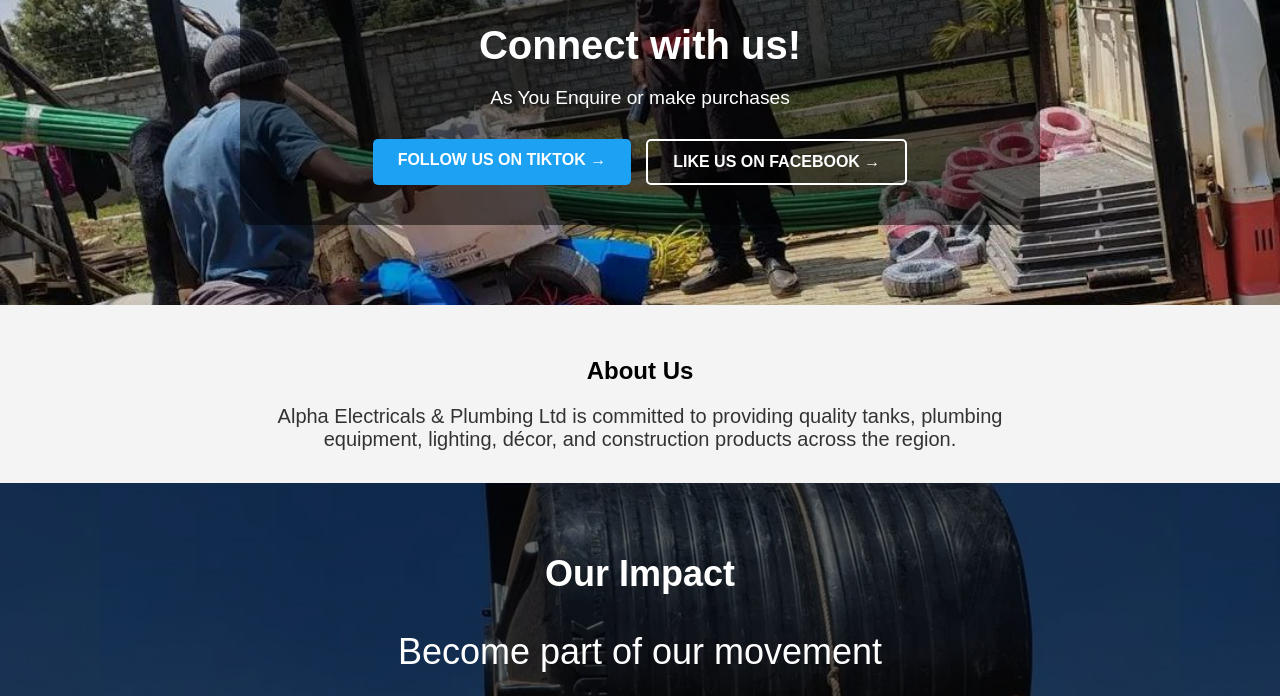
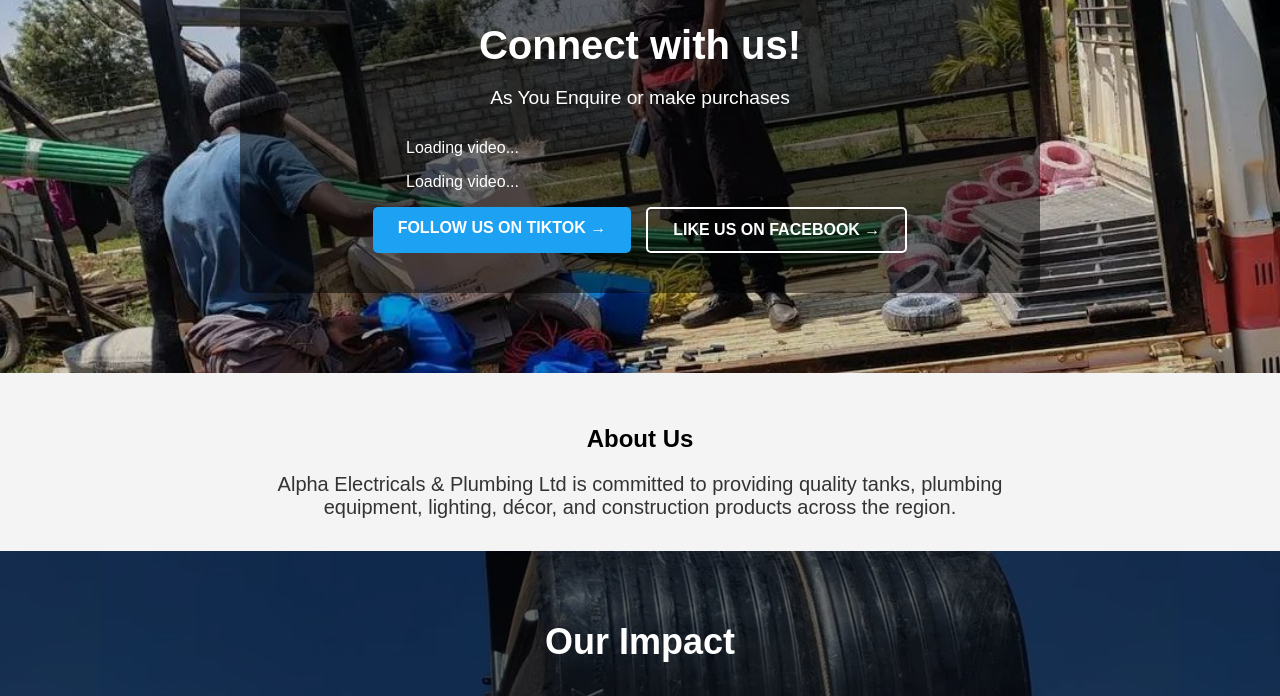
Before and after one commit to shangiy/Alpha-Electric-N-Plumbing-ltd, a plain HTML site: page index.html in a window 1280 px wide. Shown: the part 4420-5116 px from the top of the page. Drawn offline with Linux system fonts and the light colour scheme; a script that the page names is missing.

Commit message:
Update index.html

```diff
--- a/index.html
+++ b/index.html
@@ -416,10 +416,28 @@
 
 
 
-  <section class="connect-section">
+<section class="connect-section">
   <div class="connect-overlay">
     <h2 class="animate-text">Connect with us!</h2>
     <p class="animate-text">As You Enquire or make purchases</p>
+
+    <!-- TikTok video previews -->
+    <div class="tiktok-videos-container">
+      <blockquote class="tiktok-embed"
+        cite="https://www.tiktok.com/@alphaelectricalsandplumb/video/7506475821771640070"
+        data-video-id="7506475821771640070"
+        style="max-width: 325px; min-width: 200px;">
+        <section>Loading video...</section>
+      </blockquote>
+
+      <blockquote class="tiktok-embed"
+        cite="https://www.tiktok.com/@alphaelectricalsandplumb/video/7496094826002222342"
+        data-video-id="7496094826002222342"
+        style="max-width: 325px; min-width: 200px;">
+        <section>Loading video...</section>
+      </blockquote>
+    </div>
+
     <div class="social-buttons">
       <a href="https://www.tiktok.com/@AlphaElectricalsandplumb" target="_blank" class="btn tiktok-btn animate-btn">
         FOLLOW US ON TIKTOK →
@@ -430,6 +448,11 @@
     </div>
   </div>
 </section>
+
+<!-- TikTok embed script -->
+<script async src="https://www.tiktok.com/embed.js"></script>
+
+
 
 
   <!-- About Us -->
```
